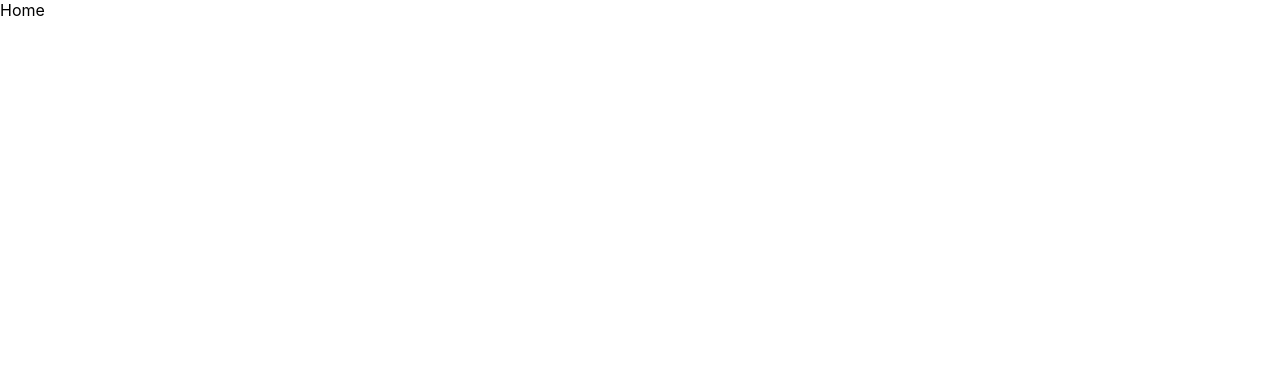
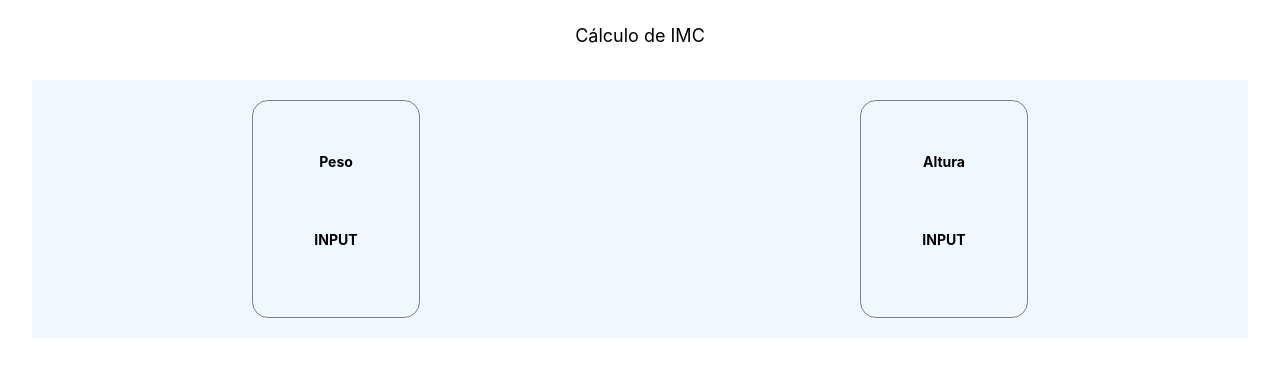
Before and after one commit to alexandre-carvalho/meu-imc, a React (Create React App) app: page / in a window 1280 px wide. Shown: the top 376 px of the page. Built offline with nearby package versions, Linux system fonts and the light colour scheme.

Commit message:
Creating form

```diff
--- a/src/components/text/index.tsx
+++ /dev/null
@@ -1,12 +0,0 @@
-
-interface TextProps {
-    label?: string
-}
-
-const Text: React.FC<TextProps> = ({ label }) => {
-    return (
-        <text>{label ?? 'Olá'}</text>
-    )
-}
-
-export default Text;
--- /dev/null
+++ b/src/pages/home/components/form/index.tsx
@@ -0,0 +1,21 @@
+
+// Styles
+import * as S from "./styles"
+
+
+interface Props {
+    label: string;
+}
+
+const Form: React.FC<Props> = ({ label }) => {
+    return (
+        <S.Container>
+            <S.Label>{label}</S.Label>
+            <S.InputField>
+                <S.Label>INPUT</S.Label>
+            </S.InputField>
+        </S.Container>
+    )
+}
+
+export default Form;
--- /dev/null
+++ b/src/pages/home/components/form/styles.tsx
@@ -0,0 +1,28 @@
+import styled from "styled-components";
+
+
+export const Container = styled.div`
+display: flex;
+flex-direction: column;
+align-items: center;
+justify-content: space-evenly;
+width: 150px;
+height: 200px;
+padding: 8px;
+padding: 8px;
+border-radius: 16px;
+border: 1px solid gray;
+`;
+
+export const Label = styled.text`
+font-size: 14px;
+font-weight: bold;
+`;
+
+export const InputField = styled.div`
+width: 100%;
+height: 50px;
+display: flex;
+align-items: center;
+justify-content: center;
+`;
--- a/src/pages/home/index.tsx
+++ b/src/pages/home/index.tsx
@@ -1,11 +1,23 @@
-import Text from "components/text";
 
+// Styles
 import * as S from "./styles";
+
+// Local Components
+import Form from 'pages/home/components/form'
+
 
 const Home = () => {
   return (
     <S.Container>
-      <Text label="Home" />
+      <S.SectionTitle>
+        <S.Title>
+          Cálculo de IMC
+        </S.Title>
+      </S.SectionTitle>
+      <S.SectionContent>
+        <Form label="Peso" />
+        <Form label="Altura" />
+      </S.SectionContent>
     </S.Container>
   );
 };
--- a/src/pages/home/styles.tsx
+++ b/src/pages/home/styles.tsx
@@ -2,10 +2,30 @@ import styled from "styled-components";
 
 export const Container = styled.div`
   flex: 1;
-  min-height: 100vh;
+  height: 100vh;
   overflow-y: hidden;
+  padding: 0 32px;
 `;
 
 export const SectionTitle = styled.div`
   display: flex;
+  align-items: center;
+  width: 100%;
+  height: 50px;
+  justify-content: center;
+  padding: 10px 0 20px;
   `;
+
+export const Title = styled.div`
+font-size: 18px;
+`
+
+export const SectionContent = styled.div`
+display: flex;
+flex-direction: row;
+align-items: center;
+justify-content: space-around;
+width: 100%;
+padding: 20px 0;
+background-color: aliceblue;
+`;
```
